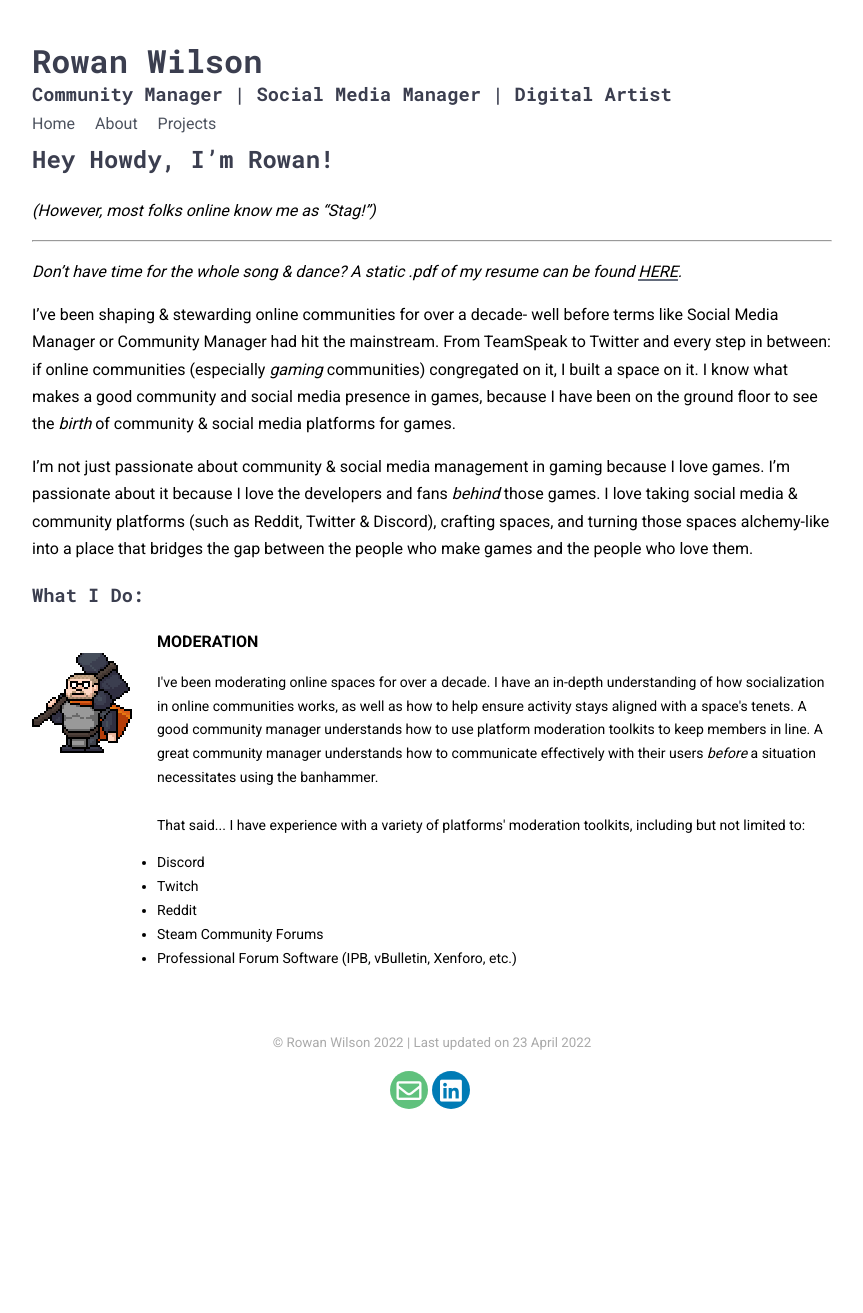
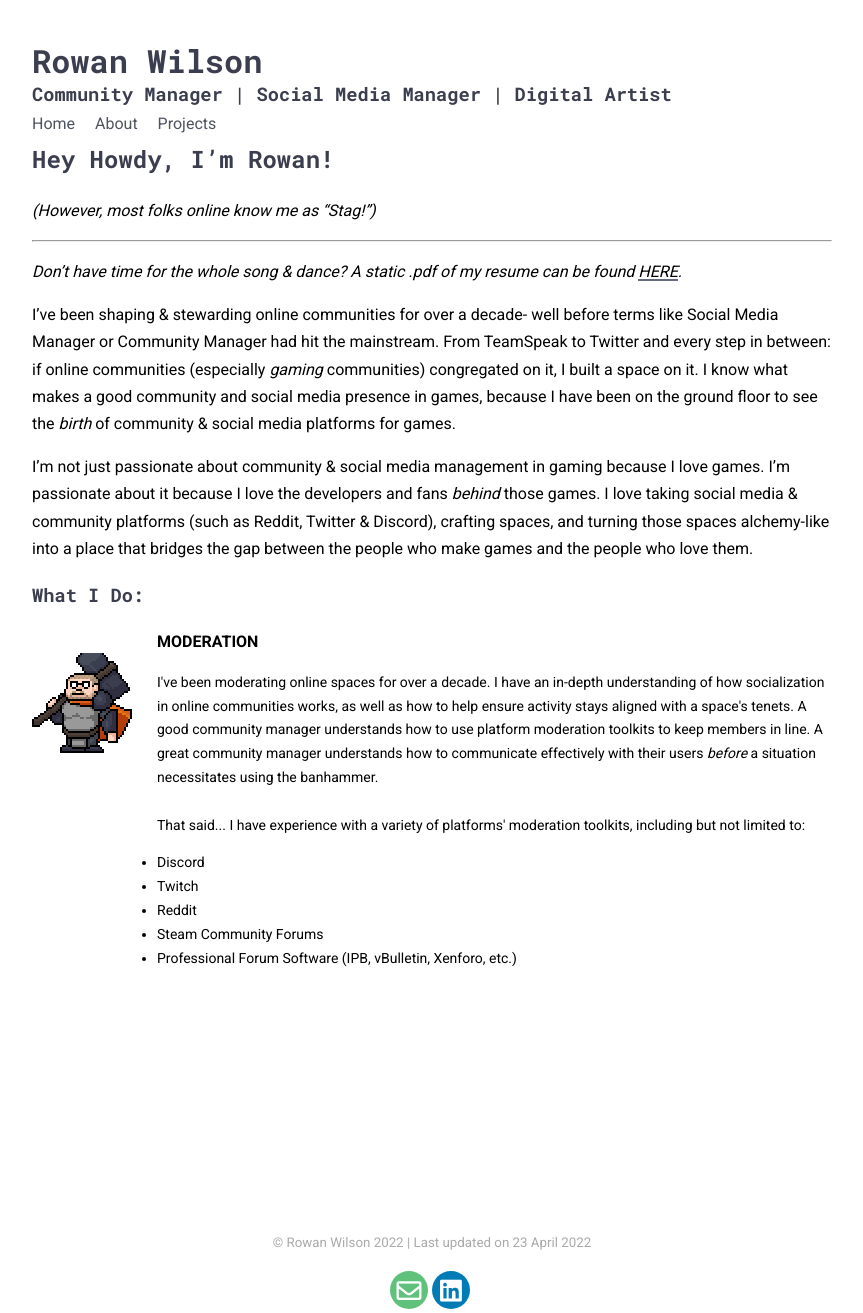
Before and after one commit to stagrunner/rowanjwilson, a Jekyll site: the page built from _pages/about.md, in a window 1280 px wide. Shown: the whole page, without its empty margins (208-1071 px from the left). Built offline with Jekyll 4.4.1, drawn with Linux system fonts in a browser that asks for light colours; nearby versions of some CDN libraries; before the commit the page ends 1113 px from its top, so only the background shows below that.

Commit message:
Update about.md

```diff
--- a/_pages/about.md
+++ b/_pages/about.md
@@ -20,7 +20,7 @@
 ### What I Do:
 
 
-![mod](/assets/images/mod.gif){: style="float: left; padding-right: 25px; padding-top: 25px; padding-bottom: 275px"} **MODERATION**<br />
+![mod](/assets/images/mod.gif){: style="float: left; padding-right: 25px; padding-top: 25px; padding-bottom: 475px"} **MODERATION**<br />
 <p style="font-size:14px">
 I've been moderating online spaces for over a decade. I have an in-depth understanding of how socialization in online communities works, as well as how to help ensure activity stays aligned with a space's tenets. A good community manager understands how to use platform moderation toolkits to keep members in line. A great community manager understands how to communicate effectively with their users <i>before</i> a situation necessitates using the banhammer.
 <br /><br />
```
